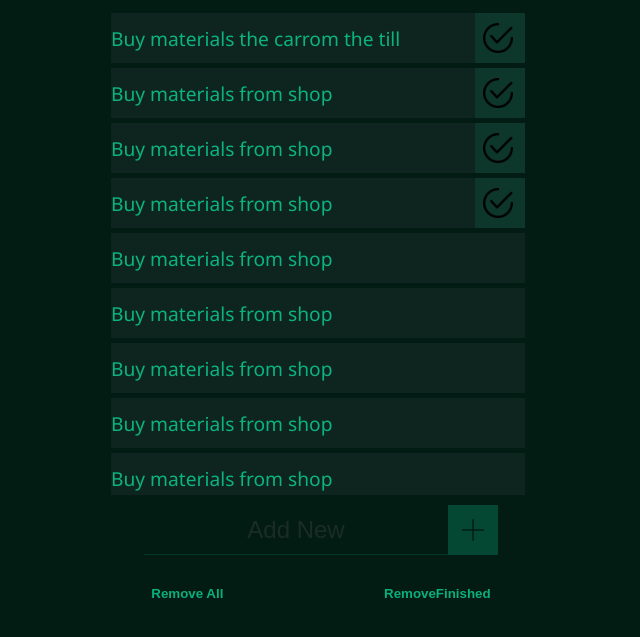
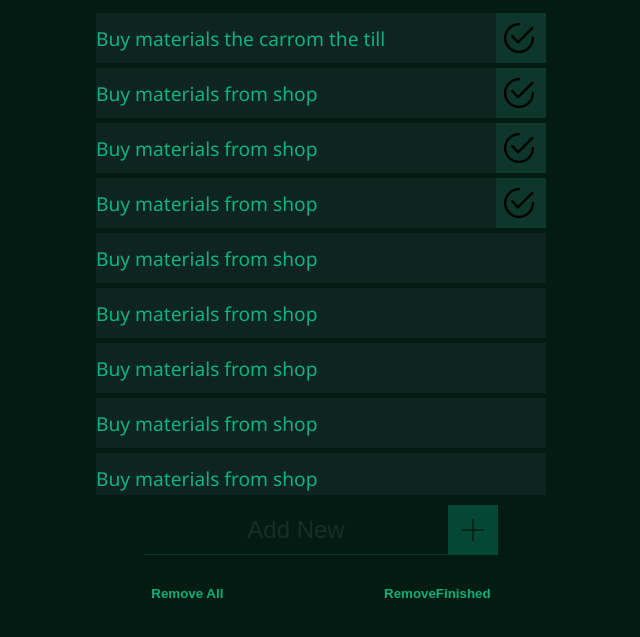
Before and after one commit to MAHMOUD-IDRIS/myTodo, a plain HTML site: page index.html in a window 1280 px wide. Shown: the part 123-760 px from the top of the page, without its empty margins (319-959 px from the left). Drawn offline with Linux system fonts and the light colour scheme.

Commit message:
list styling

```diff
--- a/index.html
+++ b/index.html
@@ -25,7 +25,7 @@
 
                 <h3>To Do Lists</h3>
                 <ul id="maintasks">
-                    <li>make this hapen <button>/</button></li>
+                    <li>make this hapen <button></button></li>
                 </ul>
             </span>
             <ul id="todoItems">
--- a/style.css
+++ b/style.css
@@ -73,7 +73,7 @@ main {
     max-width: 400px;
     height: calc(100vh - 18vh - 60px);
     background-color: var(--clr-main);
-    padding-left: 15px;
+    padding-left: 5px;
     position:absolute;
     /*left: -250px;*/
     clip-path: circle(100px at -90% -50%);
@@ -154,7 +154,7 @@ main {
 
 }
 .remove-all-btn:hover , .remove-finished:hover {
-    font-size: 1em;
+    font-size: .9em;
 }
 .remove-all-btn , .remove-finished {
     background: 0;
@@ -242,6 +242,7 @@ input:focus + .addBtn {
 
 ul {
     list-style: none;
+    padding: 0px;
 }
  li {
      height: 50px;
@@ -249,10 +250,10 @@ ul {
      width: 90%;
      max-width: 500px ;
      background-color: rgba(255, 255, 255, 0.048);
-     margin-bottom: 5px;
      justify-content: space-between;
      align-items: center;
      font-size: 1.2em;
+     margin: 5px auto;
 
  }
 
```
